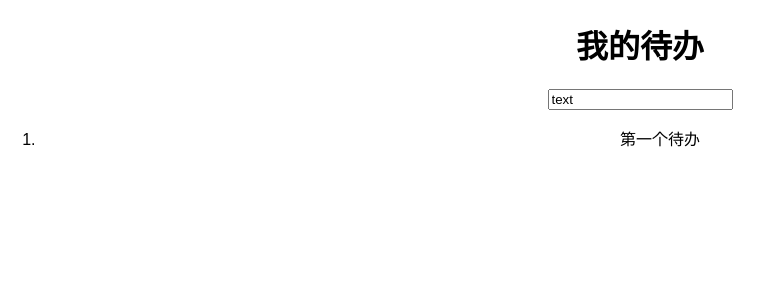
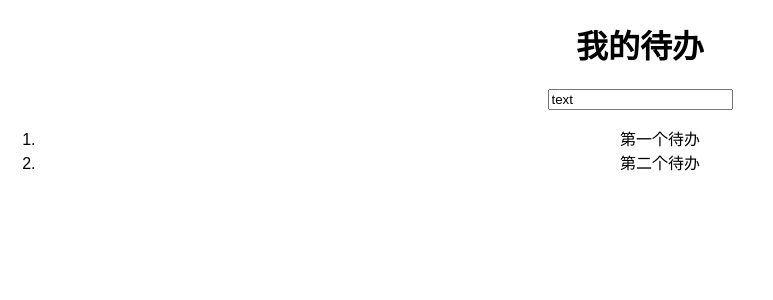
Before and after one commit to lynchuh/TodoList-demo, a React (Create React App) app: page / in a window 1280 px wide. Shown: the top 300 px of the page, without its empty margins (0-773 px from the left). Built offline with nearby package versions, Linux system fonts and the light colour scheme.

Commit message:
封装待办列表为TodoItem

```diff
--- a/src/App.js
+++ b/src/App.js
@@ -1,19 +1,24 @@
 import React, { Component } from 'react';
 import './App.css';
 import TodoInput from './TodoInput'
+import TodoItem from './TodoItem'
 class App extends Component {
   constructor(props){
     super(props)
     this.state={
       newTodo:'text',
       todoList: [
-        {id:1,title:'第一个待办'}
+        {id:1,title:'第一个待办'},
+        {id:2,title:'第二个待办'}
       ]
     }
   }
   render() {
     let todos = this.state.todoList.map((item,index)=>{
-      return <li>{item.title}</li>
+      return (
+      <li>
+          <TodoItem todo={item}/>
+      </li>)
     })
     return (
       <div className="App">
--- /dev/null
+++ b/src/TodoItem.js
@@ -0,0 +1,7 @@
+import React,{Component} from 'react'
+
+export default class TodoItem extends Component{
+    render(){
+        return <div>{this.props.todo.title}</div>
+    }
+}
```
